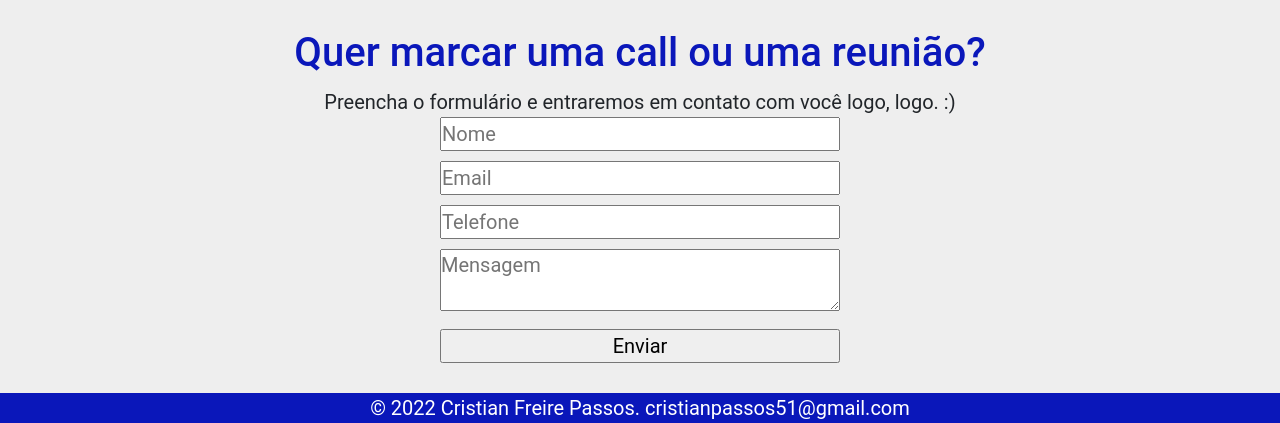
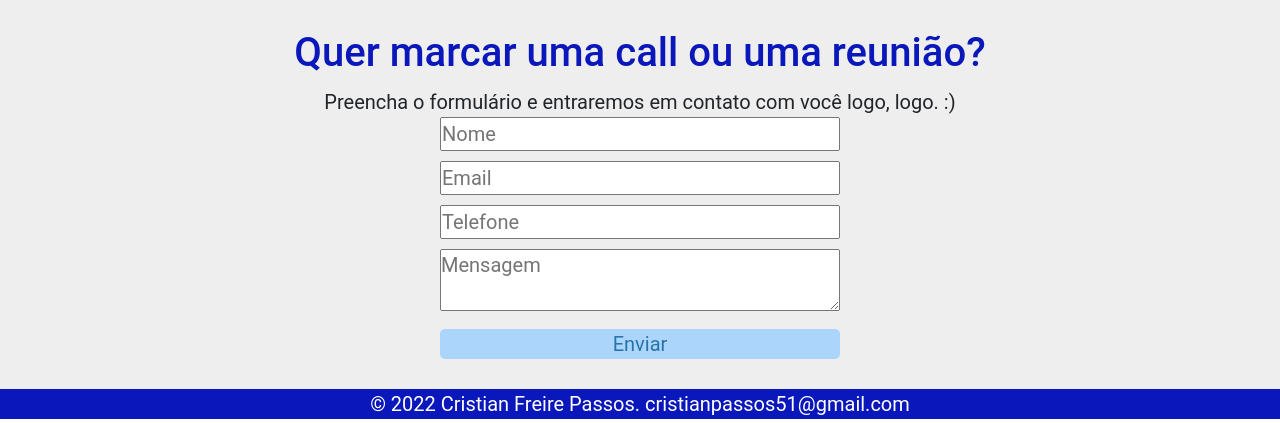
Before and after one commit to cristianfreire/conceito_digital, a PHP site: page / in a window 1280 px wide. Shown: the part 4102-4525 px from the top of the page. Run offline with PHP 8.4, Linux system fonts and the light colour scheme; some libraries are stand-ins or nearby versions.

Commit message:
Personalizacao

```diff
--- a/css/style.css
+++ b/css/style.css
@@ -424,3 +424,10 @@ img {
     width: 30%;
   }
 }
+
+input[type="button"] {
+  background-color: var(--primary-color);
+  color: var(--text-color);
+  border: none;
+  border-radius: 5px;
+}
```
